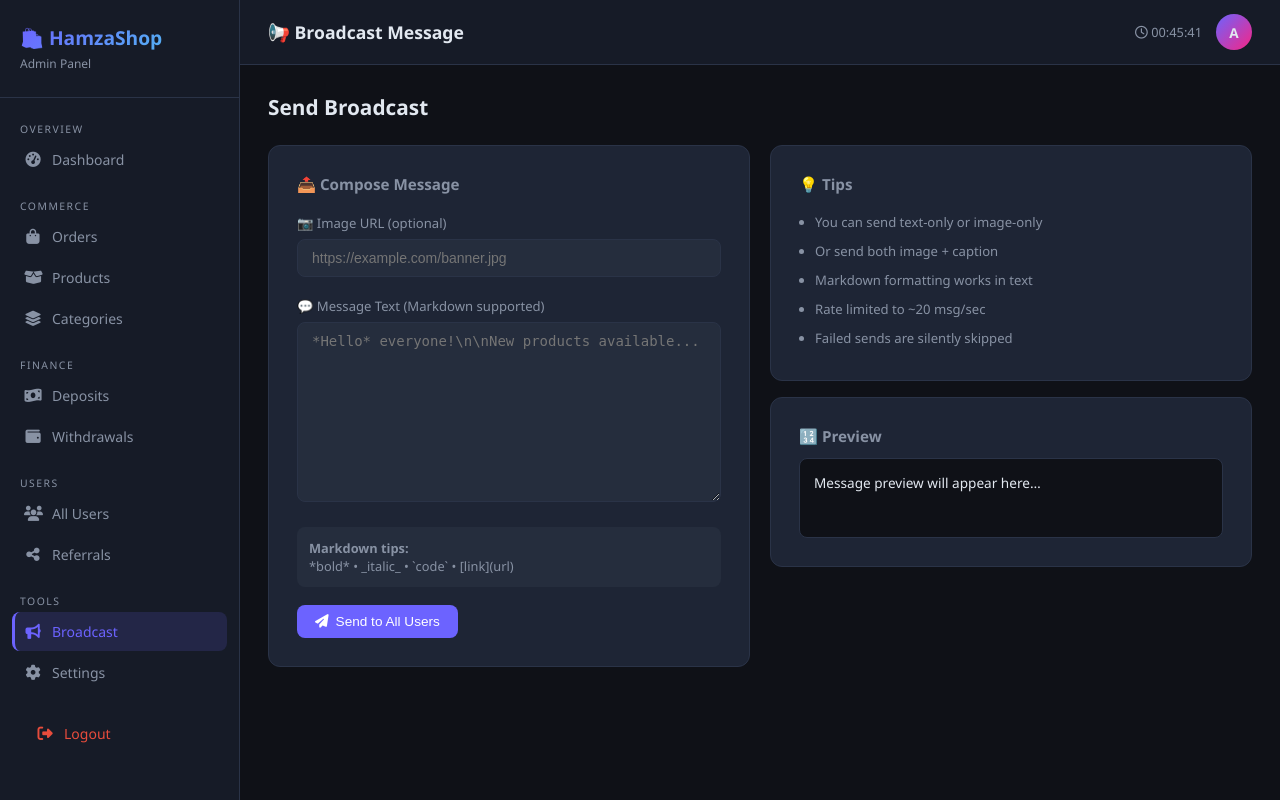
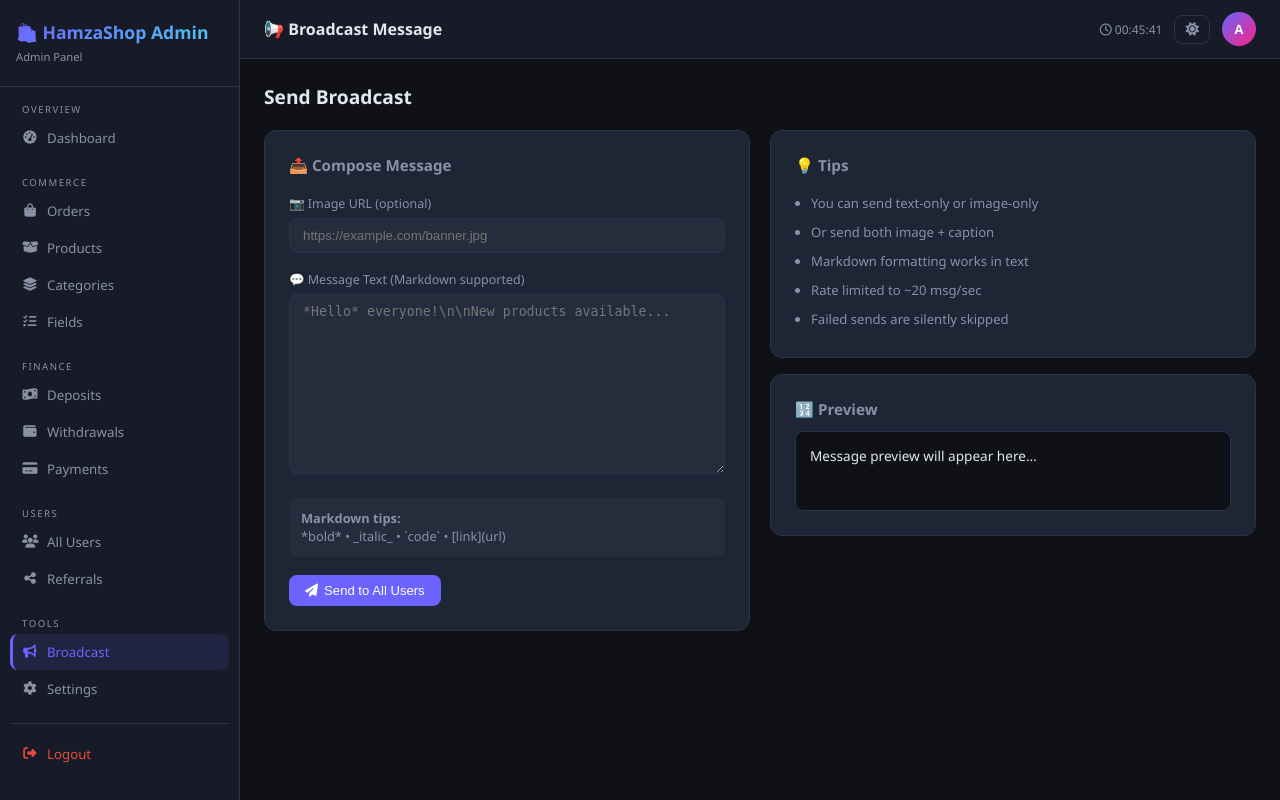
Before and after one commit to hamza38954017/ownshop, a Flask app: page /broadcast in a window 1280 px wide. Run offline with Flask 3, Linux system fonts and the light colour scheme; the visitor is signed in with stand-in values (Sample User, id 1); parts of the project's set-up code (start-up, migrations or seed data) failed here and were passed over.

Commit message:
Update base.html

```diff
--- a/templates/base.html
+++ b/templates/base.html
@@ -1,54 +1,70 @@
 <!DOCTYPE html>
-<html lang="en">
+<html lang="en" data-theme="dark">
 <head>
 <meta charset="UTF-8"/>
-<meta name="viewport" content="width=device-width, initial-scale=1.0"/>
-<title>{% block title %}HamzaShop Admin{% endblock %}</title>
+<meta name="viewport" content="width=device-width,initial-scale=1.0"/>
+<title>{% block title %}{{ panel_name }}{% endblock %}</title>
 <link rel="stylesheet" href="https://cdnjs.cloudflare.com/ajax/libs/font-awesome/6.5.0/css/all.min.css"/>
 <style>
-:root{
+:root[data-theme="dark"]{
   --bg:#0f1117;--sidebar:#161b27;--card:#1e2535;--card2:#252d3d;
   --accent:#6c63ff;--accent2:#f72585;--accent3:#4cc9f0;--accent4:#f4a261;
   --green:#2ecc71;--red:#e74c3c;--yellow:#f39c12;
   --text:#e2e8f0;--muted:#8892a4;--border:#2a3347;
   --radius:12px;--shadow:0 4px 24px rgba(0,0,0,.4);
 }
+:root[data-theme="light"]{
+  --bg:#f0f2f5;--sidebar:#ffffff;--card:#ffffff;--card2:#f8f9fb;
+  --accent:#6c63ff;--accent2:#f72585;--accent3:#0891b2;--accent4:#ea580c;
+  --green:#16a34a;--red:#dc2626;--yellow:#d97706;
+  --text:#1e293b;--muted:#64748b;--border:#e2e8f0;
+  --radius:12px;--shadow:0 4px 24px rgba(0,0,0,.08);
+}
 *{margin:0;padding:0;box-sizing:border-box}
 body{font-family:'Segoe UI',system-ui,sans-serif;background:var(--bg);color:var(--text);display:flex;min-height:100vh}
 
-/* ── Sidebar ── */
+/* Sidebar */
 .sidebar{width:240px;background:var(--sidebar);border-right:1px solid var(--border);
-  display:flex;flex-direction:column;position:fixed;height:100vh;overflow-y:auto;z-index:100}
-.sidebar-logo{padding:24px 20px;border-bottom:1px solid var(--border)}
-.sidebar-logo h2{font-size:1.2rem;font-weight:700;background:linear-gradient(135deg,var(--accent),var(--accent3));
+  display:flex;flex-direction:column;position:fixed;height:100vh;overflow-y:auto;z-index:100;
+  transition:.3s}
+.sidebar-logo{padding:20px 16px;border-bottom:1px solid var(--border)}
+.sidebar-logo h2{font-size:1.1rem;font-weight:700;background:linear-gradient(135deg,var(--accent),var(--accent3));
   -webkit-background-clip:text;-webkit-text-fill-color:transparent}
-.sidebar-logo span{font-size:.75rem;color:var(--muted)}
-.nav-section{padding:8px 12px;margin-top:8px}
-.nav-label{font-size:.65rem;text-transform:uppercase;letter-spacing:1.5px;color:var(--muted);
-  padding:8px 8px 4px}
-.nav-link{display:flex;align-items:center;gap:10px;padding:10px 12px;border-radius:8px;
-  color:var(--muted);text-decoration:none;font-size:.875rem;transition:.2s;margin-bottom:2px}
-.nav-link:hover,.nav-link.active{background:rgba(108,99,255,.15);color:var(--text)}
+.sidebar-logo span{font-size:.7rem;color:var(--muted)}
+.nav-label{font-size:.6rem;text-transform:uppercase;letter-spacing:1.5px;color:var(--muted);
+  padding:10px 12px 4px}
+.nav-link{display:flex;align-items:center;gap:9px;padding:9px 12px;border-radius:8px;
+  color:var(--muted);text-decoration:none;font-size:.83rem;transition:.15s;margin-bottom:1px}
+.nav-link:hover,.nav-link.active{background:rgba(108,99,255,.12);color:var(--text)}
 .nav-link.active{color:var(--accent);border-left:3px solid var(--accent);padding-left:9px}
-.nav-link i{width:18px;text-align:center;font-size:.95rem}
-.badge{margin-left:auto;background:var(--accent2);color:#fff;font-size:.65rem;
-  padding:2px 7px;border-radius:99px;font-weight:600}
+.nav-link i{width:16px;text-align:center}
+.badge-nav{margin-left:auto;background:var(--accent2);color:#fff;font-size:.6rem;
+  padding:1px 6px;border-radius:99px;font-weight:600}
 
-/* ── Main ── */
-.main{margin-left:240px;flex:1;display:flex;flex-direction:column;min-height:100vh}
+/* Main */
+.main{margin-left:240px;flex:1;display:flex;flex-direction:column;min-height:100vh;transition:.3s}
 .topbar{background:var(--sidebar);border-bottom:1px solid var(--border);
-  padding:14px 28px;display:flex;align-items:center;justify-content:space-between;
+  padding:12px 24px;display:flex;align-items:center;justify-content:space-between;
   position:sticky;top:0;z-index:50}
-.topbar h1{font-size:1.1rem;font-weight:600}
-.topbar-right{display:flex;align-items:center;gap:14px}
-.avatar{width:36px;height:36px;border-radius:50%;background:linear-gradient(135deg,var(--accent),var(--accent2));
-  display:flex;align-items:center;justify-content:center;font-weight:700;font-size:.85rem}
-.content{padding:28px;flex:1}
+.topbar h1{font-size:1rem;font-weight:600}
+.topbar-right{display:flex;align-items:center;gap:12px}
+.avatar{width:34px;height:34px;border-radius:50%;background:linear-gradient(135deg,var(--accent),var(--accent2));
+  display:flex;align-items:center;justify-content:center;font-weight:700;font-size:.8rem;color:#fff}
+.content{padding:24px;flex:1}
 
-/* ── Cards ── */
-.stat-grid{display:grid;grid-template-columns:repeat(auto-fill,minmax(200px,1fr));gap:16px;margin-bottom:28px}
+/* Theme toggle */
+.theme-btn{background:none;border:1px solid var(--border);color:var(--muted);
+  border-radius:8px;padding:6px 10px;cursor:pointer;font-size:.85rem;transition:.2s}
+.theme-btn:hover{background:var(--card2);color:var(--text)}
+
+/* Hamburger */
+.hamburger{display:none;background:none;border:none;color:var(--text);
+  font-size:1.2rem;cursor:pointer;padding:4px}
+
+/* Stat grid */
+.stat-grid{display:grid;grid-template-columns:repeat(auto-fill,minmax(180px,1fr));gap:14px;margin-bottom:24px}
 .stat-card{background:var(--card);border:1px solid var(--border);border-radius:var(--radius);
-  padding:20px;position:relative;overflow:hidden;transition:.2s}
+  padding:18px;position:relative;overflow:hidden;transition:.2s;cursor:pointer;text-decoration:none;color:inherit;display:block}
 .stat-card:hover{transform:translateY(-2px);box-shadow:var(--shadow)}
 .stat-card::before{content:'';position:absolute;top:0;left:0;right:0;height:3px}
 .stat-card.blue::before{background:linear-gradient(90deg,var(--accent),var(--accent3))}
@@ -56,179 +72,175 @@ body{font-family:'Segoe UI',system-ui,sans-serif;background:var(--bg);color:var(
 .stat-card.green::before{background:linear-gradient(90deg,var(--green),var(--accent3))}
 .stat-card.yellow::before{background:linear-gradient(90deg,var(--yellow),var(--accent4))}
 .stat-card.red::before{background:linear-gradient(90deg,var(--red),var(--accent2))}
-.stat-icon{width:44px;height:44px;border-radius:10px;display:flex;align-items:center;
-  justify-content:center;font-size:1.2rem;margin-bottom:14px}
+.stat-icon{width:40px;height:40px;border-radius:10px;display:flex;align-items:center;
+  justify-content:center;font-size:1.1rem;margin-bottom:12px}
 .stat-icon.blue{background:rgba(108,99,255,.2);color:var(--accent)}
 .stat-icon.pink{background:rgba(247,37,133,.2);color:var(--accent2)}
 .stat-icon.green{background:rgba(46,204,113,.2);color:var(--green)}
 .stat-icon.yellow{background:rgba(243,156,18,.2);color:var(--yellow)}
 .stat-icon.red{background:rgba(231,76,60,.2);color:var(--red)}
-.stat-value{font-size:1.8rem;font-weight:700;line-height:1}
-.stat-label{font-size:.78rem;color:var(--muted);margin-top:6px}
+.stat-value{font-size:1.6rem;font-weight:700;line-height:1}
+.stat-label{font-size:.74rem;color:var(--muted);margin-top:5px}
 
-/* ── Table ── */
+/* Table */
 .table-card{background:var(--card);border:1px solid var(--border);border-radius:var(--radius);overflow:hidden}
-.table-header{padding:18px 20px;border-bottom:1px solid var(--border);
-  display:flex;align-items:center;justify-content:space-between;flex-wrap:wrap;gap:10px}
-.table-header h3{font-size:1rem;font-weight:600}
+.table-header{padding:16px 18px;border-bottom:1px solid var(--border);
+  display:flex;align-items:center;justify-content:space-between;flex-wrap:wrap;gap:8px}
+.table-header h3{font-size:.95rem;font-weight:600}
 .table-wrap{overflow-x:auto}
 table{width:100%;border-collapse:collapse}
-th{background:var(--card2);padding:12px 16px;text-align:left;font-size:.75rem;
+th{background:var(--card2);padding:10px 14px;text-align:left;font-size:.7rem;
   text-transform:uppercase;letter-spacing:1px;color:var(--muted);white-space:nowrap}
-td{padding:12px 16px;border-top:1px solid var(--border);font-size:.875rem;vertical-align:middle}
+td{padding:10px 14px;border-top:1px solid var(--border);font-size:.83rem;vertical-align:middle}
 tr:hover td{background:rgba(255,255,255,.02)}
 
-/* ── Badges ── */
-.status-badge{display:inline-flex;align-items:center;gap:5px;padding:3px 10px;
-  border-radius:99px;font-size:.72rem;font-weight:600}
-.status-badge.success{background:rgba(46,204,113,.15);color:var(--green)}
-.status-badge.pending{background:rgba(243,156,18,.15);color:var(--yellow)}
-.status-badge.failed {background:rgba(231,76,60,.15); color:var(--red)}
-.status-badge.processing{background:rgba(76,201,240,.15);color:var(--accent3)}
+/* Badges */
+.badge{display:inline-flex;align-items:center;gap:4px;padding:2px 9px;
+  border-radius:99px;font-size:.68rem;font-weight:600}
+.badge.success{background:rgba(46,204,113,.15);color:var(--green)}
+.badge.pending{background:rgba(243,156,18,.15);color:var(--yellow)}
+.badge.failed {background:rgba(231,76,60,.15); color:var(--red)}
+.badge.processing{background:rgba(76,201,240,.15);color:var(--accent3)}
+.badge.cancelled{background:rgba(100,116,139,.15);color:var(--muted)}
 
-/* ── Buttons ── */
-.btn{display:inline-flex;align-items:center;gap:7px;padding:9px 18px;border-radius:8px;
-  font-size:.85rem;font-weight:500;cursor:pointer;border:none;text-decoration:none;transition:.2s}
-.btn-primary{background:var(--accent);color:#fff}
-.btn-primary:hover{background:#5a52e0}
-.btn-success{background:var(--green);color:#fff}
-.btn-success:hover{background:#27ae60}
-.btn-danger{background:var(--red);color:#fff}
-.btn-danger:hover{background:#c0392b}
-.btn-warning{background:var(--yellow);color:#fff}
-.btn-warning:hover{background:#d68910}
-.btn-sm{padding:5px 12px;font-size:.78rem}
+/* Buttons */
+.btn{display:inline-flex;align-items:center;gap:6px;padding:8px 16px;border-radius:8px;
+  font-size:.82rem;font-weight:500;cursor:pointer;border:none;text-decoration:none;transition:.15s}
+.btn-primary{background:var(--accent);color:#fff}.btn-primary:hover{opacity:.88}
+.btn-success{background:var(--green);color:#fff}.btn-success:hover{opacity:.88}
+.btn-danger{background:var(--red);color:#fff}.btn-danger:hover{opacity:.88}
+.btn-warning{background:var(--yellow);color:#fff}.btn-warning:hover{opacity:.88}
+.btn-sm{padding:4px 10px;font-size:.74rem}
 .btn-outline{background:transparent;border:1px solid var(--border);color:var(--text)}
 .btn-outline:hover{background:var(--card2)}
+.btn-ghost{background:none;border:none;color:var(--muted);cursor:pointer;padding:4px 8px;border-radius:6px}
+.btn-ghost:hover{background:var(--card2);color:var(--text)}
 
-/* ── Forms ── */
-.form-card{background:var(--card);border:1px solid var(--border);border-radius:var(--radius);padding:28px}
-.form-group{margin-bottom:20px}
-.form-label{display:block;font-size:.82rem;color:var(--muted);margin-bottom:7px;font-weight:500}
+/* Forms */
+.form-card{background:var(--card);border:1px solid var(--border);border-radius:var(--radius);padding:24px}
+.form-group{margin-bottom:18px}
+.form-label{display:block;font-size:.78rem;color:var(--muted);margin-bottom:6px;font-weight:500}
 .form-control{width:100%;background:var(--card2);border:1px solid var(--border);
-  color:var(--text);padding:10px 14px;border-radius:8px;font-size:.875rem;transition:.2s}
-.form-control:focus{outline:none;border-color:var(--accent);box-shadow:0 0 0 3px rgba(108,99,255,.15)}
+  color:var(--text);padding:9px 13px;border-radius:8px;font-size:.83rem;transition:.15s}
+.form-control:focus{outline:none;border-color:var(--accent);box-shadow:0 0 0 3px rgba(108,99,255,.12)}
 select.form-control option{background:var(--card2)}
-textarea.form-control{resize:vertical;min-height:100px}
-.form-row{display:grid;grid-template-columns:1fr 1fr;gap:16px}
-.form-hint{font-size:.75rem;color:var(--muted);margin-top:5px}
+textarea.form-control{resize:vertical;min-height:90px}
+.form-row{display:grid;grid-template-columns:1fr 1fr;gap:14px}
+.form-hint{font-size:.72rem;color:var(--muted);margin-top:4px}
 
-/* ── Alerts ── */
-.alert{padding:12px 18px;border-radius:8px;margin-bottom:18px;font-size:.875rem;
-  display:flex;align-items:center;gap:10px}
-.alert-success{background:rgba(46,204,113,.15);border:1px solid rgba(46,204,113,.3);color:var(--green)}
-.alert-warning{background:rgba(243,156,18,.15);border:1px solid rgba(243,156,18,.3);color:var(--yellow)}
-.alert-danger {background:rgba(231,76,60,.15); border:1px solid rgba(231,76,60,.3); color:var(--red)}
+/* Alerts */
+.alert{padding:10px 16px;border-radius:8px;margin-bottom:16px;font-size:.83rem;
+  display:flex;align-items:center;gap:9px}
+.alert-success{background:rgba(46,204,113,.12);border:1px solid rgba(46,204,113,.25);color:var(--green)}
+.alert-danger {background:rgba(231,76,60,.12); border:1px solid rgba(231,76,60,.25); color:var(--red)}
+.alert-warning{background:rgba(243,156,18,.12);border:1px solid rgba(243,156,18,.25);color:var(--yellow)}
 
-/* ── Misc ── */
-.page-header{display:flex;align-items:center;justify-content:space-between;margin-bottom:24px;flex-wrap:wrap;gap:12px}
-.page-header h2{font-size:1.3rem;font-weight:700}
-.search-box{display:flex;gap:10px;align-items:center}
-.search-box input{background:var(--card2);border:1px solid var(--border);color:var(--text);
-  padding:8px 14px;border-radius:8px;font-size:.85rem;width:220px}
-.search-box input:focus{outline:none;border-color:var(--accent)}
-.empty-state{text-align:center;padding:60px 20px;color:var(--muted)}
-.empty-state i{font-size:3rem;margin-bottom:16px;opacity:.4}
-.chip{display:inline-block;padding:2px 10px;border-radius:99px;font-size:.72rem;
+/* Misc */
+.page-header{display:flex;align-items:center;justify-content:space-between;margin-bottom:20px;flex-wrap:wrap;gap:10px}
+.page-header h2{font-size:1.2rem;font-weight:700}
+.empty-state{text-align:center;padding:50px 20px;color:var(--muted)}
+.empty-state i{font-size:2.5rem;margin-bottom:14px;opacity:.35;display:block}
+.chip{display:inline-block;padding:1px 9px;border-radius:99px;font-size:.68rem;
   background:var(--card2);border:1px solid var(--border);color:var(--muted)}
-.avatar-sm{width:32px;height:32px;border-radius:50%;background:linear-gradient(135deg,var(--accent),var(--accent2));
-  display:flex;align-items:center;justify-content:center;font-size:.75rem;font-weight:700;color:#fff}
+code{background:var(--card2);padding:1px 6px;border-radius:4px;font-size:.78rem;
+  font-family:monospace;border:1px solid var(--border)}
 
 /* Modal */
-.modal-overlay{display:none;position:fixed;inset:0;background:rgba(0,0,0,.6);z-index:999;
-  align-items:center;justify-content:center}
+.modal-overlay{display:none;position:fixed;inset:0;background:rgba(0,0,0,.55);z-index:999;
+  align-items:center;justify-content:center;padding:16px}
 .modal-overlay.open{display:flex}
 .modal{background:var(--card);border:1px solid var(--border);border-radius:var(--radius);
-  padding:28px;width:90%;max-width:480px;position:relative}
-.modal-close{position:absolute;top:14px;right:14px;background:none;border:none;
-  color:var(--muted);font-size:1.2rem;cursor:pointer}
+  padding:24px;width:100%;max-width:460px;position:relative;max-height:90vh;overflow-y:auto}
+.modal-close{position:absolute;top:12px;right:12px;background:none;border:none;
+  color:var(--muted);font-size:1.1rem;cursor:pointer}
 
 /* Responsive */
 @media(max-width:768px){
-  .sidebar{width:200px}
-  .main{margin-left:200px}
+  .sidebar{transform:translateX(-100%)}
+  .sidebar.open{transform:translateX(0)}
+  .main{margin-left:0}
+  .hamburger{display:block}
   .form-row{grid-template-columns:1fr}
   .stat-grid{grid-template-columns:repeat(2,1fr)}
+  .content{padding:14px}
+  .topbar{padding:10px 14px}
+  table{font-size:.78rem}
+  td,th{padding:8px 10px}
+}
+@media(max-width:480px){
+  .stat-grid{grid-template-columns:1fr 1fr}
+  .stat-value{font-size:1.3rem}
 }
 </style>
 {% block extra_head %}{% endblock %}
 </head>
 <body>
-
-<!-- SIDEBAR -->
-<aside class="sidebar">
+<aside class="sidebar" id="sidebar">
   <div class="sidebar-logo">
-    <h2>🛍️ HamzaShop</h2>
+    <h2>🛍️ {{ panel_name }}</h2>
     <span>Admin Panel</span>
   </div>
-  <nav class="nav-section">
+  <nav style="padding:6px 10px;flex:1">
     <div class="nav-label">Overview</div>
     <a href="{{ url_for('dashboard') }}" class="nav-link {% if request.endpoint=='dashboard' %}active{% endif %}">
-      <i class="fa-solid fa-gauge-high"></i> Dashboard
-    </a>
+      <i class="fa-solid fa-gauge-high"></i> Dashboard</a>
 
-    <div class="nav-label" style="margin-top:12px">Commerce</div>
+    <div class="nav-label" style="margin-top:10px">Commerce</div>
     <a href="{{ url_for('orders') }}" class="nav-link {% if request.endpoint=='orders' %}active{% endif %}">
-      <i class="fa-solid fa-bag-shopping"></i> Orders
-    </a>
+      <i class="fa-solid fa-bag-shopping"></i> Orders</a>
     <a href="{{ url_for('products') }}" class="nav-link {% if request.endpoint=='products' %}active{% endif %}">
-      <i class="fa-solid fa-box-open"></i> Products
-    </a>
+      <i class="fa-solid fa-box-open"></i> Products</a>
     <a href="{{ url_for('categories') }}" class="nav-link {% if request.endpoint=='categories' %}active{% endif %}">
-      <i class="fa-solid fa-layer-group"></i> Categories
-    </a>
+      <i class="fa-solid fa-layer-group"></i> Categories</a>
+    <a href="{{ url_for('field_definitions') }}" class="nav-link {% if request.endpoint=='field_definitions' %}active{% endif %}">
+      <i class="fa-solid fa-list-check"></i> Fields</a>
 
-    <div class="nav-label" style="margin-top:12px">Finance</div>
+    <div class="nav-label" style="margin-top:10px">Finance</div>
     <a href="{{ url_for('deposits') }}" class="nav-link {% if request.endpoint=='deposits' %}active{% endif %}">
-      <i class="fa-solid fa-money-bill-wave"></i> Deposits
-    </a>
+      <i class="fa-solid fa-money-bill-wave"></i> Deposits</a>
     <a href="{{ url_for('withdrawals') }}" class="nav-link {% if request.endpoint=='withdrawals' %}active{% endif %}">
-      <i class="fa-solid fa-wallet"></i> Withdrawals
-    </a>
+      <i class="fa-solid fa-wallet"></i> Withdrawals</a>
+    <a href="{{ url_for('custom_payments') }}" class="nav-link {% if request.endpoint in ('custom_payments','create_payment') %}active{% endif %}">
+      <i class="fa-solid fa-credit-card"></i> Payments</a>
 
-    <div class="nav-label" style="margin-top:12px">Users</div>
-    <a href="{{ url_for('users') }}" class="nav-link {% if request.endpoint=='users' %}active{% endif %}">
-      <i class="fa-solid fa-users"></i> All Users
-    </a>
+    <div class="nav-label" style="margin-top:10px">Users</div>
+    <a href="{{ url_for('users') }}" class="nav-link {% if request.endpoint in ('users','edit_user') %}active{% endif %}">
+      <i class="fa-solid fa-users"></i> All Users</a>
     <a href="{{ url_for('referrals') }}" class="nav-link {% if request.endpoint=='referrals' %}active{% endif %}">
-      <i class="fa-solid fa-share-nodes"></i> Referrals
-    </a>
+      <i class="fa-solid fa-share-nodes"></i> Referrals</a>
 
-    <div class="nav-label" style="margin-top:12px">Tools</div>
+    <div class="nav-label" style="margin-top:10px">Tools</div>
     <a href="{{ url_for('broadcast') }}" class="nav-link {% if request.endpoint=='broadcast' %}active{% endif %}">
-      <i class="fa-solid fa-bullhorn"></i> Broadcast
-    </a>
+      <i class="fa-solid fa-bullhorn"></i> Broadcast</a>
     <a href="{{ url_for('settings') }}" class="nav-link {% if request.endpoint=='settings' %}active{% endif %}">
-      <i class="fa-solid fa-gear"></i> Settings
-    </a>
+      <i class="fa-solid fa-gear"></i> Settings</a>
 
-    <div style="margin-top:auto;padding:20px 12px 12px">
+    <div style="margin-top:16px;padding-top:12px;border-top:1px solid var(--border)">
       <a href="{{ url_for('logout') }}" class="nav-link" style="color:var(--red)">
-        <i class="fa-solid fa-right-from-bracket"></i> Logout
-      </a>
+        <i class="fa-solid fa-right-from-bracket"></i> Logout</a>
     </div>
   </nav>
 </aside>
 
-<!-- MAIN -->
-<div class="main">
+<div class="main" id="main">
   <div class="topbar">
-    <h1>{% block page_title %}Dashboard{% endblock %}</h1>
+    <div style="display:flex;align-items:center;gap:12px">
+      <button class="hamburger" onclick="toggleSidebar()"><i class="fa-solid fa-bars"></i></button>
+      <h1>{% block page_title %}Dashboard{% endblock %}</h1>
+    </div>
     <div class="topbar-right">
-      <span style="font-size:.8rem;color:var(--muted)">
-        <i class="fa-regular fa-clock"></i>
-        <span id="clock"></span>
-      </span>
+      <span style="font-size:.75rem;color:var(--muted)"><i class="fa-regular fa-clock"></i> <span id="clock"></span></span>
+      <button class="theme-btn" onclick="toggleTheme()" id="themeBtn" title="Toggle theme">
+        <i class="fa-solid fa-sun" id="themeIcon"></i>
+      </button>
       <div class="avatar">A</div>
     </div>
   </div>
-
   <div class="content">
     {% with messages = get_flashed_messages(with_categories=true) %}
       {% for cat,msg in messages %}
         <div class="alert alert-{{ 'success' if cat=='success' else 'danger' if cat=='danger' else 'warning' }}">
-          <i class="fa-solid fa-{{ 'check-circle' if cat=='success' else 'triangle-exclamation' }}"></i>
-          {{ msg }}
+          <i class="fa-solid fa-{{ 'check-circle' if cat=='success' else 'triangle-exclamation' }}"></i>{{ msg }}
         </div>
       {% endfor %}
     {% endwith %}
@@ -236,14 +248,51 @@ textarea.form-control{resize:vertical;min-height:100px}
   </div>
 </div>
 
+<!-- Sidebar overlay for mobile -->
+<div id="overlay" onclick="toggleSidebar()"
+  style="display:none;position:fixed;inset:0;background:rgba(0,0,0,.4);z-index:99"></div>
+
 <script>
+// Clock
 function pad(n){return n<10?'0'+n:n}
 function tick(){
   const d=new Date();
-  document.getElementById('clock').textContent=
-    pad(d.getHours())+':'+pad(d.getMinutes())+':'+pad(d.getSeconds());
+  document.getElementById('clock').textContent=pad(d.getHours())+':'+pad(d.getMinutes())+':'+pad(d.getSeconds());
 }
-tick(); setInterval(tick,1000);
+tick();setInterval(tick,1000);
+
+// Theme
+const html=document.documentElement;
+const savedTheme=localStorage.getItem('theme')||'dark';
+html.setAttribute('data-theme',savedTheme);
+updateThemeIcon(savedTheme);
+
+function toggleTheme(){
+  const cur=html.getAttribute('data-theme');
+  const next=cur==='dark'?'light':'dark';
+  html.setAttribute('data-theme',next);
+  localStorage.setItem('theme',next);
+  updateThemeIcon(next);
+}
+function updateThemeIcon(t){
+  const icon=document.getElementById('themeIcon');
+  if(icon) icon.className=t==='dark'?'fa-solid fa-sun':'fa-solid fa-moon';
+}
+
+// Sidebar mobile
+function toggleSidebar(){
+  const sb=document.getElementById('sidebar');
+  const ov=document.getElementById('overlay');
+  const open=sb.classList.toggle('open');
+  ov.style.display=open?'block':'none';
+}
+
+// Modal helpers
+function openModal(id){document.getElementById(id).classList.add('open')}
+function closeModal(id){document.getElementById(id).classList.remove('open')}
+document.addEventListener('keydown',e=>{
+  if(e.key==='Escape')document.querySelectorAll('.modal-overlay.open').forEach(m=>m.classList.remove('open'));
+});
 </script>
 {% block scripts %}{% endblock %}
 </body>
```
